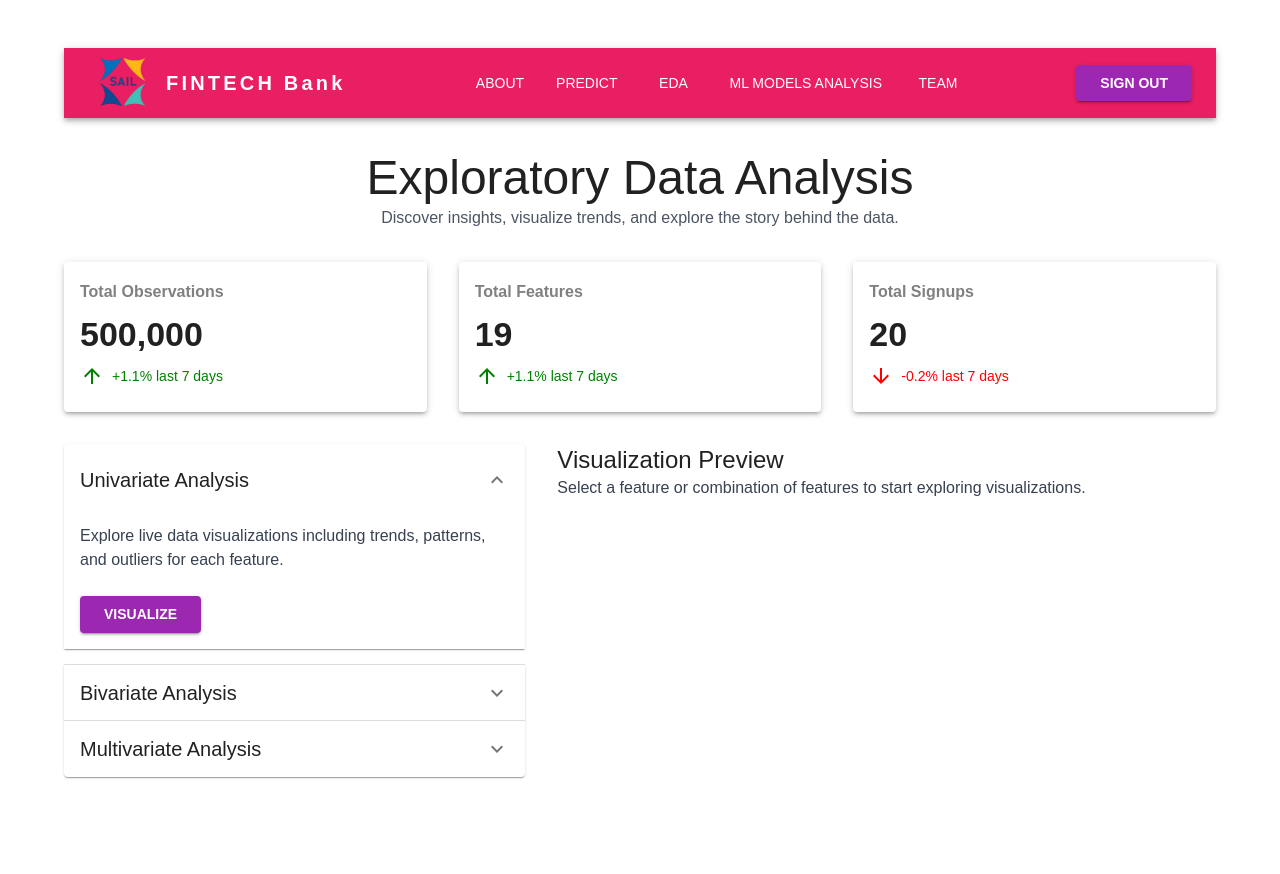
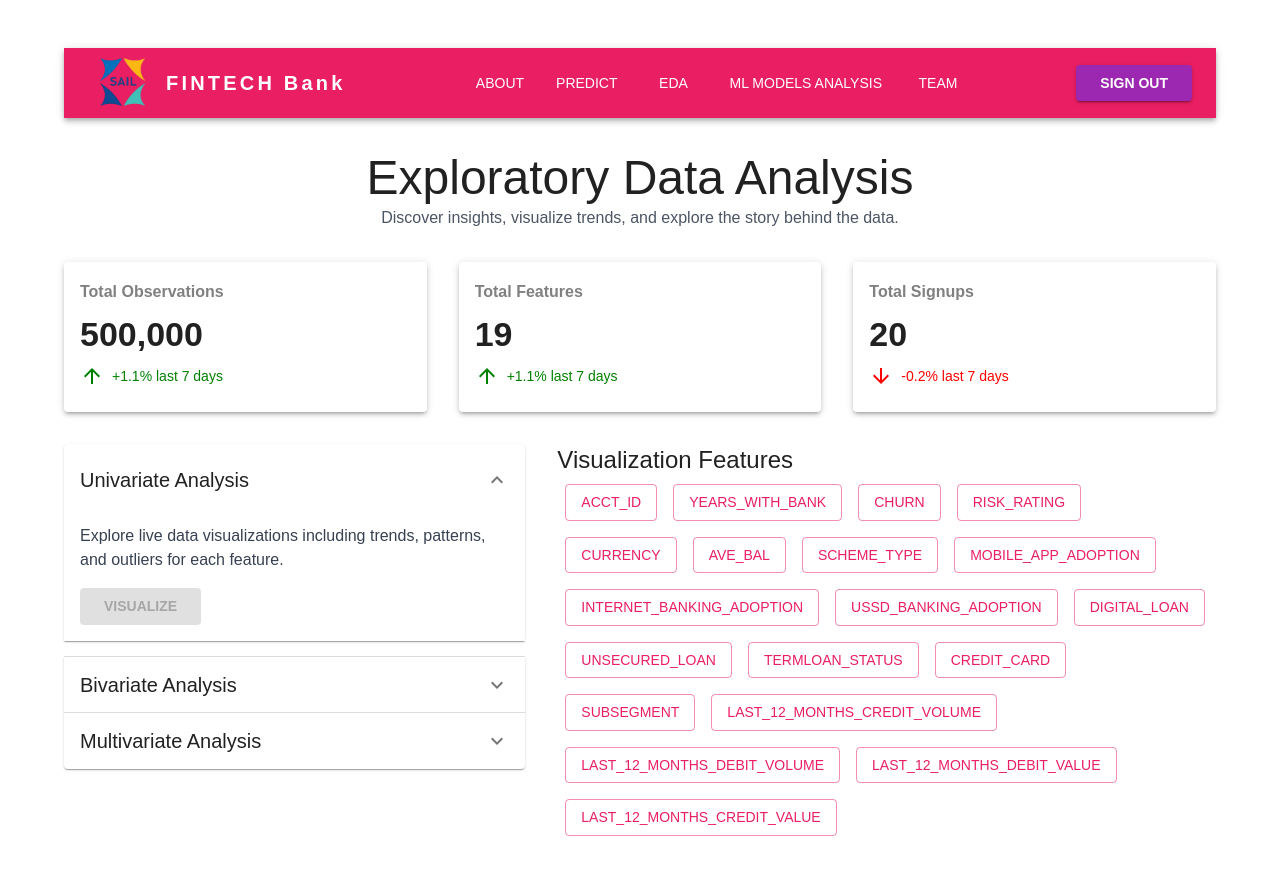
Before and after one commit to Muideen27/Churn-Machine-Learning-Deployment, a React (Vite) app in the folder churn/: page /eda in a window 1280 px wide. Both pictures are taken after a click on the button "Univariate Analysis". Before the commit the page ends 809 px from the top, so only its background shows below. Built offline with nearby package versions, Linux system fonts and the light colour scheme.

Commit message:
EDA file update to select data to be visualize

```diff
--- a/churn/src/component/EDA.tsx
+++ b/churn/src/component/EDA.tsx
@@ -1,13 +1,21 @@
-import React from 'react';
-import { Box, Typography, Container, Grid, Card, CardContent, Accordion, AccordionSummary, AccordionDetails } from '@mui/material';
+import React, { useState } from 'react';
+import { Box, Typography, Container, Grid, Card, CardContent, Accordion, AccordionSummary, AccordionDetails, Modal, Button, MenuItem, Select, SelectChangeEvent } from '@mui/material';
 import ExpandMoreIcon from '@mui/icons-material/ExpandMore';
 import MainHeader from './MainHeader';
-import Button from '@mui/material/Button';
 import ArrowUpwardIcon from '@mui/icons-material/ArrowUpward';
 import ArrowDownwardIcon from '@mui/icons-material/ArrowDownward';
 
-const EDA: React.FC = () => {
-  // Dummy dynamic data
+const features = [
+  'Acct_ID', 'YEARS_WITH_BANK', 'CHURN', 'RISK_RATING', 'CURRENCY',
+  'AVE_BAL', 'SCHEME_TYPE', 'MOBILE_APP_ADOPTION', 'INTERNET_BANKING_ADOPTION',
+  'USSD_BANKING_ADOPTION', 'DIGITAL_LOAN', 'UNSECURED_LOAN',
+  'TERMLOAN_STATUS', 'CREDIT_CARD', 'SUBSEGMENT',
+  'LAST_12_MONTHS_CREDIT_VOLUME', 'LAST_12_MONTHS_DEBIT_VOLUME',
+  'LAST_12_MONTHS_DEBIT_VALUE', 'LAST_12_MONTHS_CREDIT_VALUE'
+];
+
+const visualizationTypes = ['Bar Chart', 'Scatter Plot', 'Line Graph', 'Pie Chart'];
+
 const insightsData = [
   {
     title: 'Total Observations',
@@ -29,9 +37,37 @@ const EDA: React.FC = () => {
   },
 ];
 
+const EDA: React.FC = () => {
+  const [selectedFeatures, setSelectedFeatures] = useState<string[]>([]);
+  const [visualizationType, setVisualizationType] = useState('');
+  const [modalOpen, setModalOpen] = useState(false);
+  const [analysisType, setAnalysisType] = useState<'univariate' | 'bivariate' | 'multivariate' | null>(null);
+
+  const handleFeatureSelect = (feature: string) => {
+    if (selectedFeatures.includes(feature)) {
+      setSelectedFeatures(prev => prev.filter(f => f !== feature));
+    } else {
+      setSelectedFeatures(prev => [...prev, feature]);
+    }
+  };
+
+  const handleVisualize = (type: 'univariate' | 'bivariate' | 'multivariate') => {
+    setAnalysisType(type);
+    setModalOpen(true);
+  };
+
+  const handleVisualizationTypeChange = (event: SelectChangeEvent) => {
+    setVisualizationType(event.target.value as string);
+  };
+
+  const handleModalClose = () => {
+    setModalOpen(false);
+    setSelectedFeatures([]);
+    setVisualizationType('');
+  };
+
   return (
     <Container maxWidth="lg" className="tw-h-full tw-flex tw-flex-col tw-py-8 tw-bg-white">
-      {/* Header Section */}
       <MainHeader />
 
       {/* Page Title */}
@@ -86,16 +122,16 @@ const EDA: React.FC = () => {
             <AccordionDetails>
               <Typography variant="body1" className="tw-text-gray-700">
                 Explore live data visualizations including trends, patterns, and outliers for each feature.
-                <br />
-                <br />
+              </Typography>
               <Button
                 variant="contained"
                 color="secondary"
-                  sx={{ fontWeight: 'bold', ml: 'auto', px: 3 }}
+                sx={{ fontWeight: 'bold', px: 3, mt: 2 }}
+                onClick={() => handleVisualize('univariate')}
+                disabled={selectedFeatures.length !== 1}
               >
                 Visualize
               </Button>
-              </Typography>
             </AccordionDetails>
           </Accordion>
 
@@ -106,16 +142,16 @@ const EDA: React.FC = () => {
             <AccordionDetails>
               <Typography variant="body1" className="tw-text-gray-700">
                 Select two features to visualize the relationship between them.
-                <br />
-                <br />
+              </Typography>
               <Button
                 variant="contained"
                 color="secondary"
-                  sx={{ fontWeight: 'bold', ml: 'auto', px: 3 }}
+                sx={{ fontWeight: 'bold', px: 3, mt: 2 }}
+                onClick={() => handleVisualize('bivariate')}
+                disabled={selectedFeatures.length !== 2}
               >
                 Visualize
               </Button>
-              </Typography>
             </AccordionDetails>
           </Accordion>
 
@@ -126,32 +162,74 @@ const EDA: React.FC = () => {
             <AccordionDetails>
               <Typography variant="body1" className="tw-text-gray-700">
                 Visualize the relationship between multiple features at once.
-                <br />
-                <br />
+              </Typography>
               <Button
                 variant="contained"
                 color="secondary"
-                  sx={{ fontWeight: 'bold', ml: 'auto', px: 3 }}
+                sx={{ fontWeight: 'bold', px: 3, mt: 2 }}
+                onClick={() => handleVisualize('multivariate')}
+                disabled={selectedFeatures.length < 3}
               >
                 Visualize
               </Button>
-              </Typography>
             </AccordionDetails>
           </Accordion>
         </Grid>
 
-        {/* Right Column - Placeholder for Visualization Cards */}
+        {/* Right Column - Visualization Preview */}
         <Grid item xs={12} md={7}>
           <Box>
             <Typography variant="h5" className="tw-font-semibold tw-mb-4">
-              Visualization Preview
+              Visualization Features
             </Typography>
-            <Typography variant="body1" className="tw-text-gray-700">
-              Select a feature or combination of features to start exploring visualizations.
-            </Typography>
+            <Box>
+              {features.map((feature, index) => (
+                <Button
+                  key={index}
+                  variant={selectedFeatures.includes(feature) ? 'contained' : 'outlined'}
+                  color="primary"
+                  sx={{ m: 1 }}
+                  onClick={() => handleFeatureSelect(feature)}
+                >
+                  {feature}
+                </Button>
+              ))}
+            </Box>
           </Box>
         </Grid>
       </Grid>
+
+      {/* Modal for Visualization Type Selection */}
+      <Modal open={modalOpen} onClose={handleModalClose}>
+        <Box sx={{ padding: 4, backgroundColor: 'white', margin: 'auto', mt: 10, borderRadius: 2, width: 400 }}>
+          <Typography variant="h6" sx={{ mb: 2, fontWeight: 'bold' }}>Choose Visualization Type</Typography>
+          <Select
+            value={visualizationType}
+            onChange={handleVisualizationTypeChange}
+            fullWidth
+            sx={{ mb: 2 }}
+          >
+            {visualizationTypes.map((type, index) => (
+              <MenuItem key={index} value={type}>
+                {type}
+              </MenuItem>
+            ))}
+          </Select>
+          <Button
+            variant="contained"
+            color="secondary"
+            onClick={() => {
+              console.log(`Selected Features: ${selectedFeatures}`);
+              console.log(`Visualization Type: ${visualizationType}`);
+              handleModalClose();
+            }}
+            disabled={!visualizationType}
+            fullWidth
+          >
+            Submit
+          </Button>
+        </Box>
+      </Modal>
     </Container>
   );
 };
```
Lines whose indentation alone changed are shown as unchanged.
